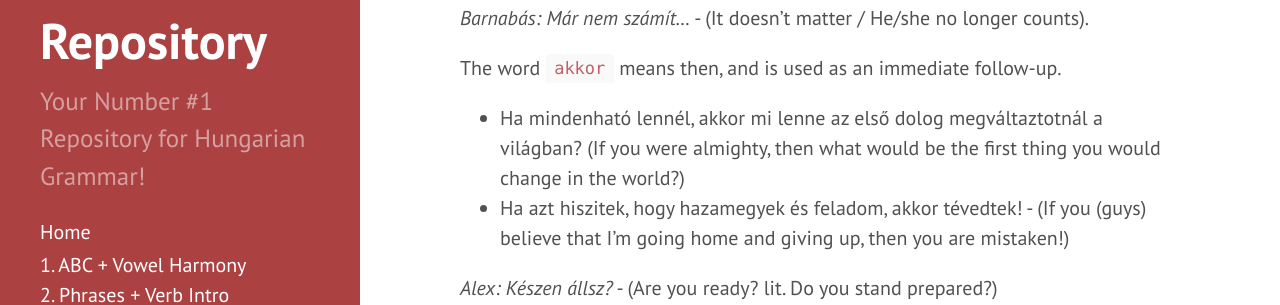
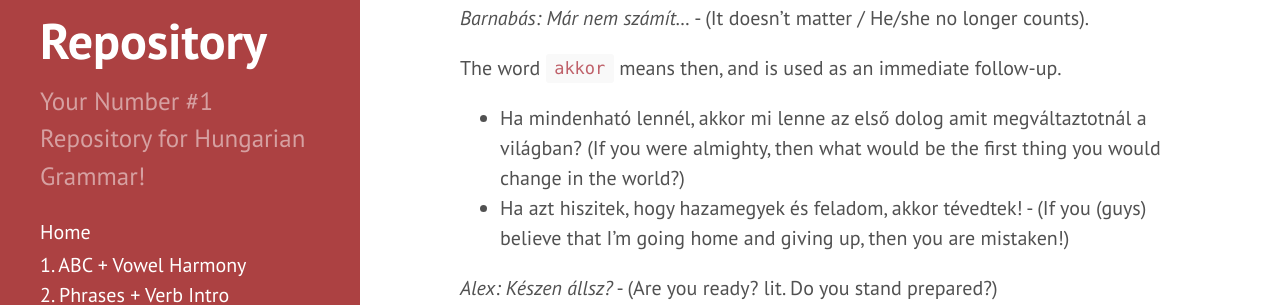
Before and after one commit to Magyartanulas/magyartanulas.github.io, a Jekyll site: the page built from conditional_mood.md, in a window 1280 px wide and 900 px high, scrolled down 3067 px. Shown: the part 155-460 px from the top of the window. Built offline with Jekyll 4.4.1, drawn with Linux system fonts in a browser that asks for light colours; Markdown is read by kramdown in place of the engine named in the settings; some of the changed text lies outside the part shown.

Commit message:
Update conditional_mood.md

```diff
--- a/conditional_mood.md
+++ b/conditional_mood.md
@@ -89,7 +89,7 @@
 
 The word `akkor` means then, and is used as an immediate follow-up.
 
-* Ha mindenható lennél, akkor mi lenne az első dolog megváltaztotnál a világban? (If you were almighty, then what would be the first thing you would change in the world?)
+* Ha mindenható lennél, akkor mi lenne az első dolog amit megváltaztotnál a világban? (If you were almighty, then what would be the first thing you would change in the world?)
 * Ha azt hiszitek, hogy hazamegyek és feladom, akkor tévedtek! - (If you (guys) believe that I'm going home and giving up, then you are mistaken!)
 
 *Alex: Készen állsz?* - (Are you ready? lit. Do you stand prepared?)
@@ -127,7 +127,7 @@
 
 `lehet` is interesting as it is used frequently as it is possible.
 
-*Lehet, hogy nehéz lesz, de lehetetlen nem!* - (It could be/is possible, that it will be hard, but not impossible!)
+*Lehet, hogy nehéz lesz, de nem lehetetlen!* - (It could be/is possible, that it will be hard, but not impossible!)
 
 Finally, you can combine the conditional mood with `-hat, -het` we get could (lit. would be allowed).
 
```
